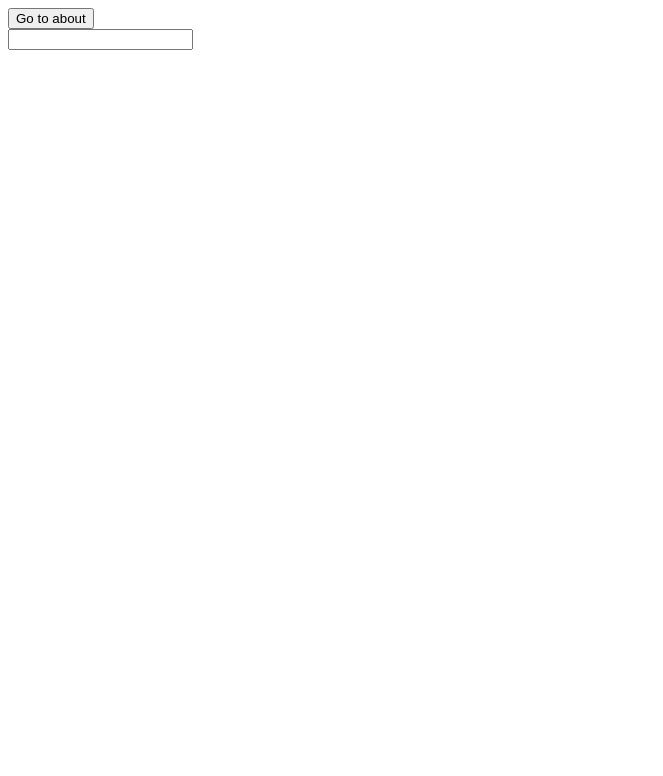
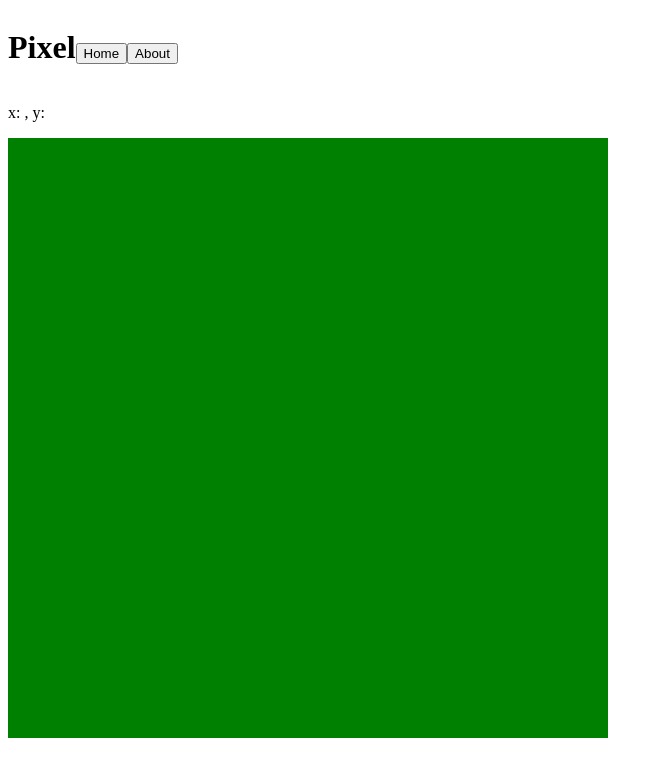
Before and after one commit to TGOlson/pixel, a React app: page / in a window 1280 px wide. Shown: the top 776 px of the page, without its empty margins (0-663 px from the left). Built offline with nearby package versions, Linux system fonts and the light colour scheme.

Commit message:
add navbar

```diff
--- a/src/actions/message.js
+++ /dev/null
@@ -1,7 +0,0 @@
-export const setMessage = message =>
-  dispatch => dispatch({
-    type: 'SET_MESSAGE',
-    payload: { message },
-  });
-
-export const foo = () => null;
--- /dev/null
+++ b/src/components/App.js
@@ -0,0 +1,17 @@
+import React from 'react';
+import PropTypes from 'prop-types';
+
+import Navbar from '../containers/Navbar';
+
+const App = ({ children }) => (
+  <div>
+    <Navbar />
+    {children}
+  </div>
+);
+
+App.propTypes = {
+  children: PropTypes.node.isRequired,
+};
+
+export default App;
--- a/src/components/InputPreview.js
+++ /dev/null
@@ -1,15 +0,0 @@
-import React from 'react';
-import PropTypes from 'prop-types';
-
-const InputPreview = ({ value, onChange }) => (
-  <div>
-    <input type="text" value={value} onChange={e => onChange(e.target.value)} />
-  </div>
-);
-
-InputPreview.propTypes = {
-  value: PropTypes.string.isRequired,
-  onChange: PropTypes.func.isRequired,
-};
-
-export default InputPreview;
--- /dev/null
+++ b/src/components/PixelCanvas.js
@@ -0,0 +1,54 @@
+import React, { Component } from 'react';
+import PropTypes from 'prop-types';
+
+
+// canvas raw pixels stored in reducer
+//
+// PixelCanvas is the viewport
+// in memory canvas stored in component
+// emits change events
+// starts internal requestAnimationFrameLoop
+// may re-render depending on store state + internal state
+//
+//
+
+
+class PixelCanvas extends Component {
+  componentDidMount() {
+    this.initCanvas();
+  }
+
+  shouldComponentUpdate() {
+    return false;
+  }
+
+  initCanvas() {
+    // console.log('canvas!');
+
+    this.canvas.addEventListener('mousemove', (e) => {
+      // console.log(e);
+      this.props.onHover([e.offsetX, e.offsetY]);
+    });
+
+    // console.log(this.canvas);
+
+    const context = this.canvas.getContext('2d');
+    context.fillStyle = 'green';
+    context.fillRect(0, 0, 600, 600);
+  }
+
+  render() {
+    const ref = (canvas) => { this.canvas = canvas; };
+
+    return (
+      <canvas ref={ref} width={600} height={600} />
+    );
+  }
+}
+
+
+PixelCanvas.propTypes = {
+  onHover: PropTypes.func.isRequired,
+};
+
+export default PixelCanvas;
--- a/src/containers/About.js
+++ b/src/containers/About.js
@@ -1,11 +1,7 @@
 import React from 'react';
-import { Link } from 'react-router-dom';
 
 const About = () => (
-  <div>
-    About
-    <Link href="/#" to="/"><button>Go Home</button></Link>
-  </div>
+  <h1>Learn about Pixel!</h1>
 );
 
 export default About;
--- a/src/containers/App.js
+++ /dev/null
@@ -1,34 +0,0 @@
-import React, { Component } from 'react';
-import { connect } from 'react-redux';
-import { Link } from 'react-router-dom';
-import PropTypes from 'prop-types';
-
-import InputPreview from '../components/InputPreview';
-import { setMessage } from '../actions/message';
-
-class App extends Component {
-  onChange = (value) => {
-    this.props.dispatch(setMessage(value));
-  }
-
-  render() {
-    const { message } = this.props.message;
-
-    return (
-      <div>
-        <Link href="/#" to="/about"><button>Go to about</button></Link>
-        <InputPreview value={message} onChange={this.onChange} />
-        <p>{message}</p>
-      </div>
-    );
-  }
-}
-
-App.propTypes = {
-  dispatch: PropTypes.func.isRequired,
-  message: PropTypes.shape({
-    message: PropTypes.string,
-  }).isRequired,
-};
-
-export default connect(state => state)(App);
--- /dev/null
+++ b/src/containers/Home.js
@@ -0,0 +1,35 @@
+import React, { Component } from 'react';
+import { connect } from 'react-redux';
+import PropTypes from 'prop-types';
+
+import PixelCanvas from '../components/PixelCanvas';
+
+class Home extends Component {
+  onHover = (pixel) => {
+    this.props.dispatch({
+      type: 'PIXEL_HOVER',
+      payload: { pixel },
+    });
+  }
+
+  render() {
+    const { pixelcanvas } = this.props;
+    const [hoverX, hoverY] = pixelcanvas.hover;
+
+    return (
+      <div>
+        <p>x: {hoverX}, y: {hoverY}</p>
+        <PixelCanvas onHover={this.onHover} />
+      </div>
+    );
+  }
+}
+
+Home.propTypes = {
+  dispatch: PropTypes.func.isRequired,
+  pixelcanvas: PropTypes.shape({
+    hover: PropTypes.arrayOf(PropTypes.number),
+  }).isRequired,
+};
+
+export default connect(state => state)(Home);
--- /dev/null
+++ b/src/containers/Navbar.js
@@ -0,0 +1,13 @@
+import React from 'react';
+import { connect } from 'react-redux';
+import { Link } from 'react-router-dom';
+
+const Navbar = () => (
+  <div>
+    <h1 style={{ display: 'inline-block' }}>Pixel</h1>
+    <Link href="/#" to="/"><button>Home</button></Link>
+    <Link href="/#" to="/about"><button>About</button></Link>
+  </div>
+);
+
+export default connect(state => state)(Navbar);
--- a/src/reducers/message.js
+++ /dev/null
@@ -1,9 +0,0 @@
-const initState = { message: '' };
-
-export default (state = initState, action) => {
-  switch (action.type) {
-    case 'SET_MESSAGE':
-      return { ...state, message: action.payload.message };
-    default: return state;
-  }
-};
--- /dev/null
+++ b/src/reducers/pixelcanvas.js
@@ -0,0 +1,12 @@
+const initialState = {
+  hover: [null, null],
+};
+
+export default (state = initialState, { type, payload }) => {
+  switch (type) {
+    case 'PIXEL_HOVER':
+      return { ...state, hover: payload.pixel };
+
+    default: return state;
+  }
+};
--- a/src/routes.js
+++ b/src/routes.js
@@ -1,14 +1,18 @@
 import React from 'react';
 import { BrowserRouter, Route, Switch } from 'react-router-dom';
 
-import App from './containers/App';
+import App from './components/App';
+
+import Home from './containers/Home';
 import About from './containers/About';
 
 export default () => (
   <BrowserRouter>
-    <Switch>
-      <Route exact path="/" component={App} />
-      <Route path="/about" component={About} />
-    </Switch>
+    <App>
+      <Switch>
+        <Route exact path="/" component={Home} />
+        <Route path="/about" component={About} />
+      </Switch>
+    </App>
   </BrowserRouter>
 );
--- a/src/store.js
+++ b/src/store.js
@@ -2,10 +2,10 @@ import { createStore, combineReducers, applyMiddleware } from 'redux';
 import thunk from 'redux-thunk';
 import logger from 'redux-logger';
 
-import message from './reducers/message';
+import pixelcanvas from './reducers/pixelcanvas';
 
 const reducer = combineReducers({
-  message,
+  pixelcanvas,
 });
 
 const store = createStore(
```
Also changed, not shown: 1 other file (tests, documents, lock files or other folders).
